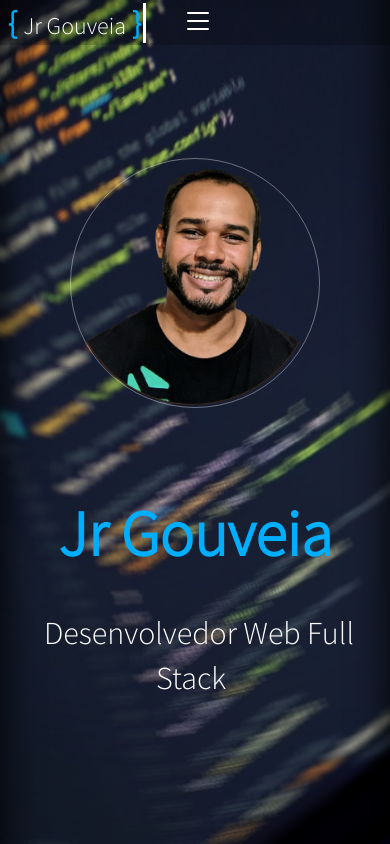
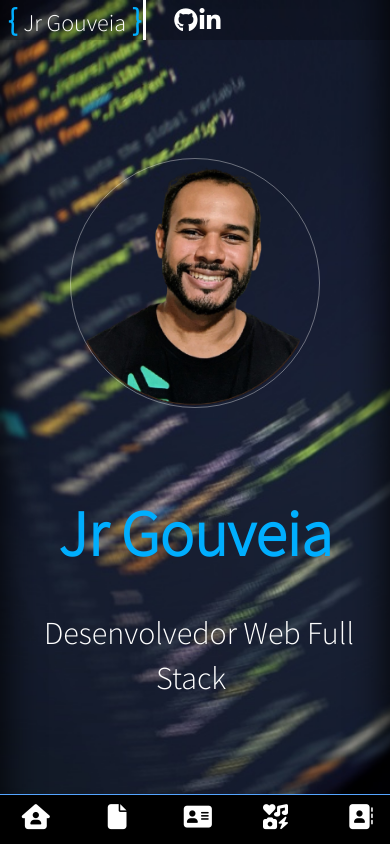
Before and after one commit to jjgouveia/jjgouveia.github.io, a React (Create React App) app: page / in a window 390 px wide. Shown: the top 844 px of the page. Built offline with nearby package versions, Linux system fonts and the light colour scheme.

Commit message:
Hamburguer removido e adicionado footer bar

```diff
--- a/src/components/Header.jsx
+++ b/src/components/Header.jsx
@@ -1,7 +1,5 @@
 import React from 'react';
 import '../styles/header.css';
-import { AttentionSeeker } from 'react-awesome-reveal';
-import hamb from '../assets/list.svg';
 
 export default function Header() {
   return (
@@ -11,19 +9,17 @@ export default function Header() {
           Jr Gouveia
         </div>
       </div>
-      <div className="navbar-icon navigation-icon">
-        <AttentionSeeker effect="rubberBand">
-          <button type="button" className="nav-btn">
-            <img src={hamb} alt="" />
-          </button>
-        </AttentionSeeker>
-        <div className="dropdown-options">
-          <a href="#home">Home</a>
-          <a href="https://drive.google.com/file/d/1PE2nbj1drLp9KRuU2DAStfZ2F4xai-gp/view?usp=share_link" target="_blank" rel="noreferrer">Currículo</a>
-          <a href="#sobre-mim">Sobre mim</a>
-          <a href="#projetos">Projetos</a>
-          <a href="#contato">Contato</a>
-        </div>
+      <div className="social-contacts onHeader">
+        <li>
+          <a href="https://github.com/jjgouveia" target="_blank" rel="noreferrer">
+            <i className="fa-brands fa-github" />
+          </a>
+        </li>
+        <li>
+          <a href="https://www.linkedin.com/in/jarbasgouveia/" target="_blank" rel="noreferrer">
+            <i className="fa-brands fa-linkedin-in" />
+          </a>
+        </li>
       </div>
       <nav className="header-buttons">
         <ul className="menu">
@@ -73,6 +69,41 @@ export default function Header() {
         </ul>
       </nav>
 
+      <nav className="footer-bar">
+        <ul className="foot-links">
+          <li>
+            <a href="#home">
+              <i className="fa-solid fa-house-user" />
+              <span>Home</span>
+            </a>
+          </li>
+          <li>
+            <a href="https://drive.google.com/file/d/1PE2nbj1drLp9KRuU2DAStfZ2F4xai-gp/view?usp=share_link" target="_blank" rel="noreferrer">
+              <i className="fa-solid fa-file" />
+              <span>Currículo</span>
+            </a>
+          </li>
+          <li>
+            <a href="#sobre-mim">
+              <i className="fa-solid fa-address-card" />
+              <span>Sobre mim</span>
+            </a>
+          </li>
+
+          <li>
+            <a href="#projetos">
+              <i className="fa-solid fa-icons" />
+              <span>Projetos</span>
+            </a>
+          </li>
+          <li>
+            <a href="#contato">
+              <i className="fa-solid fa-address-book" />
+              <span>Contato</span>
+            </a>
+          </li>
+        </ul>
+      </nav>
     </header>
   );
 }
--- a/src/styles/header.css
+++ b/src/styles/header.css
@@ -1,47 +1,10 @@
-.navbar-icon {
-  display: inline-block;
-  position: relative;
+.logo {
+  width: 90%;
 }
 
-.nav-btn {
-  background-color: #5c1dee00;
-  border: none;
-
+.typing {
+  margin-right: auto;
 }
-
-.dropdown-options {
-  display: none;
-  position: absolute;
-  right: 0;
-  overflow: auto;
-  border-radius: 5px;
-  background: rgba(238, 238, 238, 0.364);
-  box-shadow: 0 8px 32px 0 rgba( 31, 38, 135, 0.37 );
-  backdrop-filter: blur( 15.5px );
-  -webkit-backdrop-filter: blur( 15.5px );
-  border-radius: 10px;
-  border: 1px solid rgba( 255, 255, 255, 0.18 );
-}
-
-.navbar-icon:hover .dropdown-options {
-  display: block;
-}
-
-.dropdown-options a {
-  display: block;
-  left: 50px;
-  color: #000000;
-  padding-top: 10px;
-  padding: 5px;
-  text-decoration: none;
-}
-
-.dropdown-options a:hover {
-  color: #0a0a23;
-  background-color: #ddd;
-  border-radius: 5px;
-}
-
 
 
 .menu {
@@ -104,4 +67,57 @@ a > .fa-solid {
       opacity: 0;
       text-align: center;
     }
+
+
+    .footer-bar {
+      border-top: 1px solid #55a5ff;
+      position: fixed;
+      bottom: 0;
+      display: flex;
+      flex-direction: row;
+      justify-content: space-around;
+      z-index: 1;
+      background-color: rgb(0, 0, 0);
+      width: 100%;
+      height: 50px;
+      transition: all 2s;
   }
+
+  .foot-links {
+      display: flex;
+      width: 100%;
+      transition: ease-out 1s;
+ }
+
+  .foot-links li {
+      list-style: none;
+      padding: .6em 1rem;
+      text-align: center;
+      transition: ease .4s;
+      width: 100%;
+
+  }
+
+  .foot-links > li > a > span {
+      opacity: 0;
+      visibility: collapse;
+  }
+
+  .foot-links li:hover {
+      background-color: #55a5ff;
+      color: inherit;
+  }
+
+  .foot-links i {
+      position: relative;
+      font-size: 25px;
+
+  }
+
+  .social-contacts {
+    width: 100px;
+    font-size: 24px;
+    justify-content: space-around;
+  }
+
+  }
--- a/src/styles/mobile.css
+++ b/src/styles/mobile.css
@@ -1,4 +1,13 @@
 @media (max-width: 465px) {
+
+  header > nav {
+    padding-right: unset;
+  }
+
+  footer {
+    padding-top: 1rem;
+    padding-bottom: 5rem;
+  }
 
   .header-buttons {
     visibility: collapse;
--- a/src/styles/style.css
+++ b/src/styles/style.css
@@ -30,6 +30,7 @@ header {
   grid-area: content;
   z-index: 777;
   width: 100%;
+  height: 40px;
   place-self: start center;
   margin-top: 48px;
   display: flex;
@@ -66,8 +67,14 @@ footer {
   font-style: italic;
 }
 
+
+
 @media (width > 465px) {
-  .navigation-icon {
+  .footer-bar {
+    visibility: collapse;
+  }
+
+  .onHeader {
     visibility: collapse;
   }
 }
```
